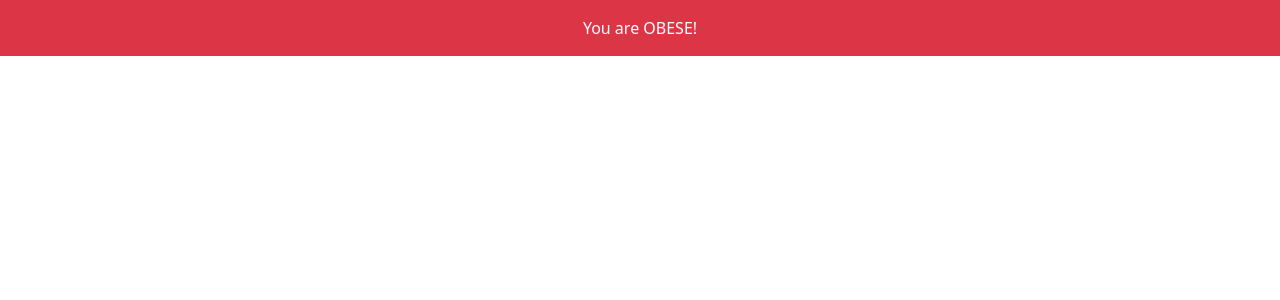
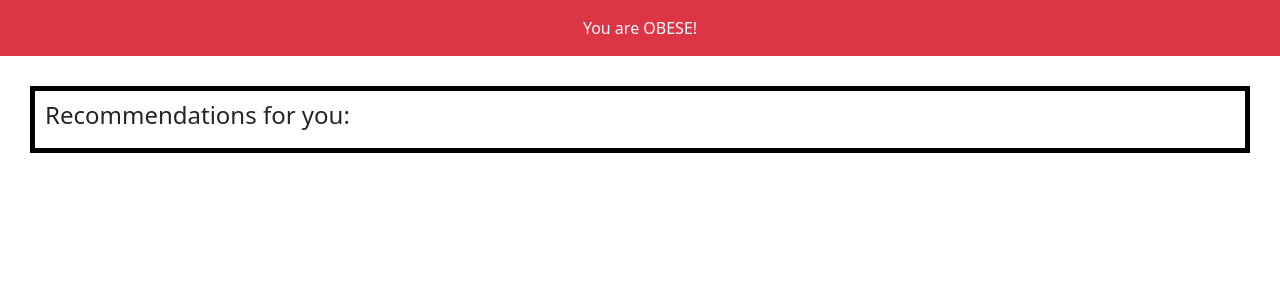
Before and after one commit to etKing666/BMI_Master, a Flask app: template templates/calculated.html in a window 1280 px wide. Shown: the part 56-356 px from the top of the page. Run offline with Flask 2, Linux system fonts and the light colour scheme; the template is opened without the code that fills it, so the values that code supplies are empty.

Commit message:
Updates.

```diff
--- a/app.py
+++ b/app.py
@@ -1,4 +1,4 @@
-from flask import Flask, render_template, request, redirect
+from flask import Flask, render_template, request
 
 app = Flask(__name__)
 
@@ -14,10 +14,7 @@
 def calculate():
     if request.method == 'POST':
         age_control = request.form.get("agecheck")
-        age_control = True
-        if not age_control:
-            return render_template("ageerror.html")
-        else:
+        if age_control:
             try:
                 height = float(request.form.get("height"))
                 weight = float(request.form.get("weight"))
@@ -25,6 +22,8 @@
                 return render_template("calculated.html", result=result)
             except ValueError:
                 return render_template("valueerror.html")
+        else:
+            return render_template("ageerror.html")
     else:
         return render_template("calculate.html")
 
--- a/templates/calculated.html
+++ b/templates/calculated.html
@@ -3,11 +3,31 @@
 {% block content %}
     {% if result < 18.5 %}
     <div class="text-bg-warning p-3 centered">You are underweight!</div>
+    <div class="outerpad">
+        <div class="paragraphed">
+            <h4>Recommendations for you:</h4>
+        </div>
+    </div>
     {% elif result >= 18.5 and result < 24.9 %}
     <div class="text-bg-success p-3 centered">You are within a healthy weight range!</div>
+    <div class="outerpad">
+        <div class="paragraphed">
+            <h4>Recommendations for you:</h4>
+        </div>
+    </div>
     {% elif result >= 24.9 and result < 29.9 %}
     <div class="text-bg-danger p-3 centered">You are overweight!</div>
+    <div class="outerpad">
+        <div class="paragraphed">
+            <h4>Recommendations for you:</h4>
+        </div>
+    </div>
     {% else %}
     <div class="text-bg-danger p-3 centered">You are OBESE!</div>
+    <div class="outerpad">
+        <div class="paragraphed">
+            <h4>Recommendations for you:</h4>
+        </div>
+    </div>
     {% endif %}
 {% endblock content %}
```
Also changed, not shown: templates/calculate.html (+2 -8 lines).
